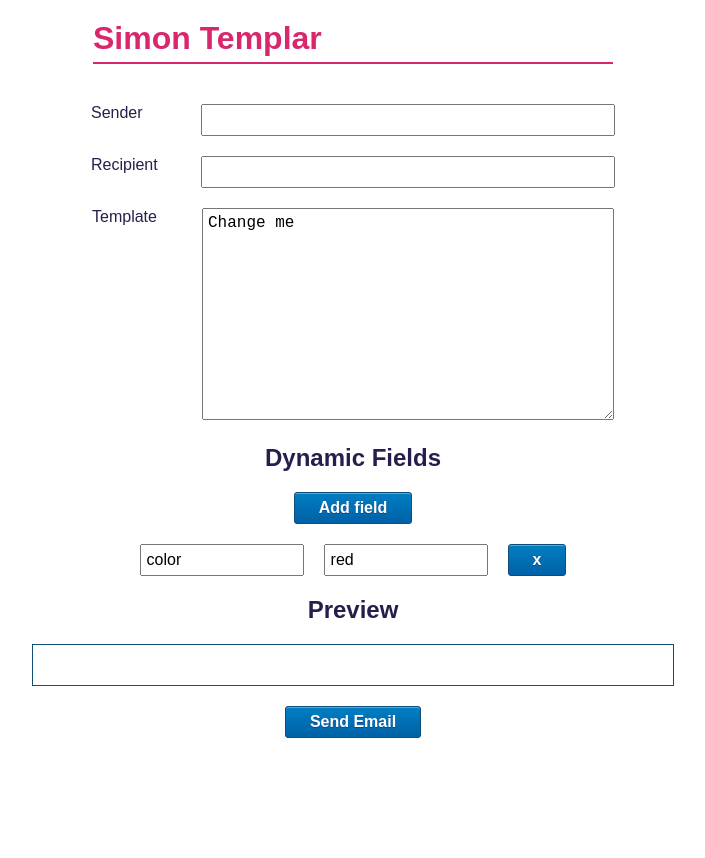
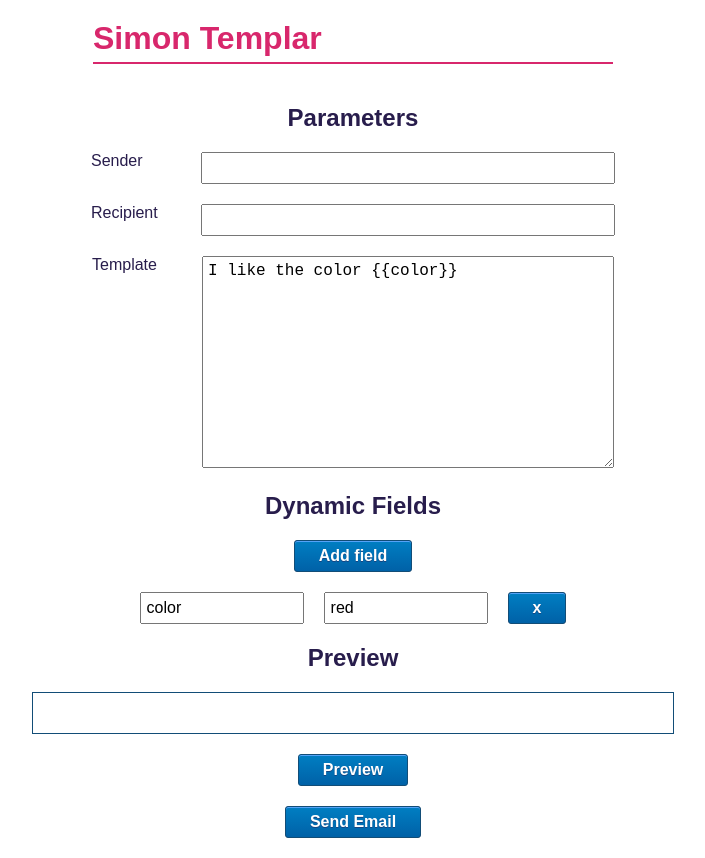
Before and after one commit to alexisbellido/email-template, a React (Create React App) app in the folder react/simon-templar/: page / in a window 1280 px wide. Shown: the whole page, without its empty margins (287-992 px from the left). Before the commit the page ends 800 px from the top, so only its background shows below. Built offline with nearby package versions, Linux system fonts and the light colour scheme.

Commit message:
preview with handlebars working

```diff
--- a/react/simon-templar/src/App.js
+++ b/react/simon-templar/src/App.js
@@ -10,7 +10,7 @@ import Previewer from './components/Previewer';
 const App = () => {
 
   const [parameters, setParameters] = useState({
-    template: "Change me",
+    template: "I like the color {{color}}",
     sender: "",
     recipient: ""
   });
--- a/react/simon-templar/src/components/ParametersBuilder/index.js
+++ b/react/simon-templar/src/components/ParametersBuilder/index.js
@@ -9,6 +9,7 @@ const ParametersBuilder = (props) => {
 
     return (
         <form className="parameters-builder">
+            <h2>Parameters</h2>
             <div>
                 <label>Sender</label>
                 <input type="text" name="sender" value={props.parameters.sender} onChange={handleChange} />
--- a/react/simon-templar/src/components/Previewer/Previewer.css
+++ b/react/simon-templar/src/components/Previewer/Previewer.css
@@ -20,6 +20,10 @@
 }
 
 .previewer div {
+    margin-bottom: 20px;
+}
+
+.previewer .rendered-template {
 	border: 1px solid #124d77;
     width: 600px;
     padding: 20px;
--- a/react/simon-templar/src/components/Previewer/index.js
+++ b/react/simon-templar/src/components/Previewer/index.js
@@ -1,18 +1,29 @@
-import React from 'react';
+import React, { useState } from 'react';
 import './Previewer.css';
 import Handlebars from "handlebars";
 
-// TODO use Handlebars to get template and fields from state and process
-// with Handlebars and display
 const Previewer = (props) => {
-    // const template = Handlebars.compile(props.template);
-    // const rendered_template = template({name: "Mickey"});
-    // console.log(rendered_template);
-    let rendered_template = '';
+    const [renderedTemplate, setRenderedTemplate] = useState('');
+
+    const preview = (e) => {
+        e.preventDefault();
+        let context = {};
+        props.dynamicFields.forEach(field => {
+            context[field.fieldName] = field.fieldValue;
+        });
+        const template = Handlebars.compile(props.template);
+        setRenderedTemplate(template(context));
+    };
+
     return (
         <div className="previewer">
             <h2>Preview</h2>
-            <div>{rendered_template}</div>
+            <div className="rendered-template">{renderedTemplate}</div>
+            <div>
+                <button onClick={preview}>Preview</button>
+                <p className="hidden notification">Show preview issues here</p>
+            </div>
+
         </div>
     );
 }
```
